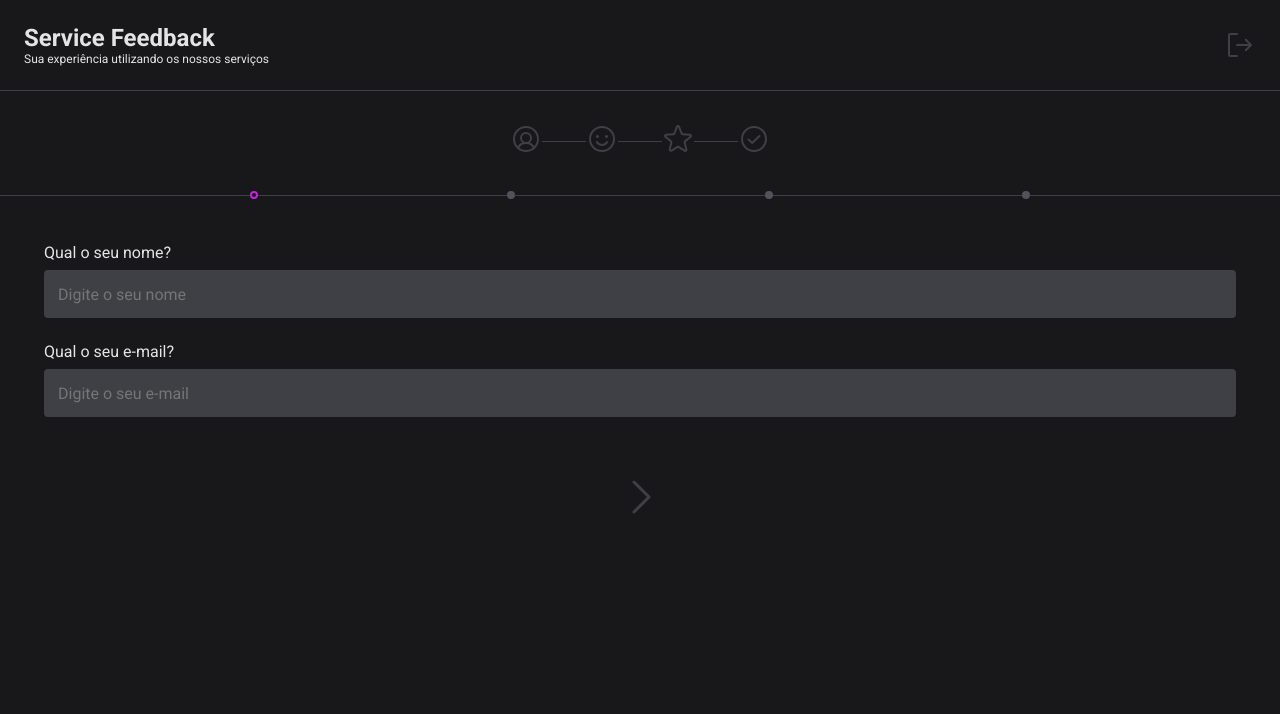
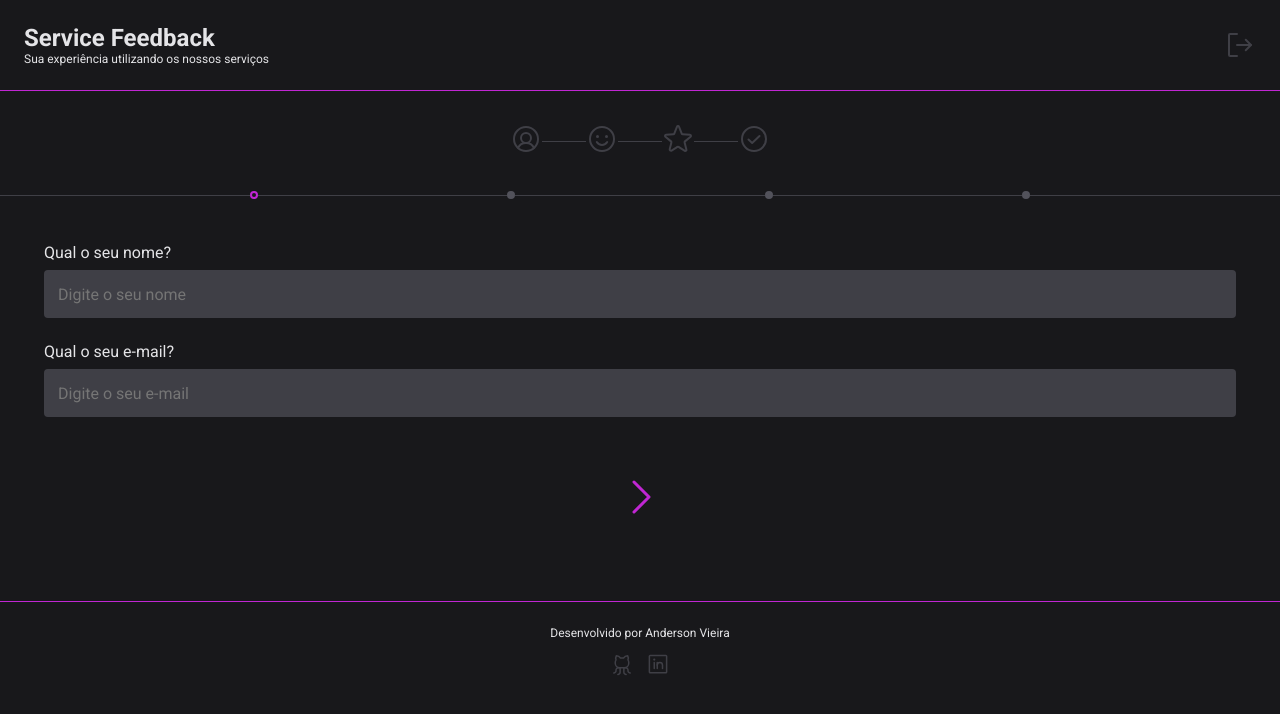
Before and after one commit to vieira-a/react-feedback-form, a React (Vite) app: page / in a window 1280 px wide. Shown: the top 714 px of the page. Built offline with nearby package versions, Linux system fonts and the light colour scheme.

Commit message:
feat: create component Footer

```diff
--- /dev/null
+++ b/src/components/Footer/Footer.jsx
@@ -0,0 +1,13 @@
+import * as S from './styles';
+
+export default function Footer () {
+  return (
+    <S.FooterSection>
+      <S.Text sm>Desenvolvido por Anderson Vieira</S.Text>
+      <S.SocialNetwork>
+        <S.IconGithub />
+        <S.IconLinkedin />
+      </S.SocialNetwork>
+    </S.FooterSection>
+  )
+}
--- /dev/null
+++ b/src/components/Footer/styles.jsx
@@ -0,0 +1,45 @@
+import styled from "styled-components";
+import { fs } from "../UI/Tipography";
+import { color } from "../UI/Colors";
+import {GithubLogo, LinkedinLogo} from 'phosphor-react';
+
+export const FooterSection = styled.footer`
+  display: flex;
+  flex-direction: column;
+  align-items: center;
+  justify-content: center;
+  padding-block: 24px;
+  border-top: 1px solid ${color.fuchsia['600']};
+  gap: 12px;
+`
+export const Text = styled.p`
+  font-size: ${props => props.sm ? fs.paragraph['sm'] : fs.paragraph['md']};
+  font-weight: ${props => props.bold ? 700 : props.semibold ? 500 : 400};
+  color: ${color.zinc['200']};
+`
+
+export const SocialNetwork = styled.section`
+  display: flex;
+  align-items: center;
+  gap: 12px;
+`
+
+export const IconGithub = styled(GithubLogo)`
+  cursor: pointer;
+  font-size: 24px;
+  color: ${color.zinc['700']};
+  &:hover{
+    transition: 0.7s;
+    color: ${color.fuchsia['600']};
+  }
+`
+
+export const IconLinkedin = styled(LinkedinLogo)`
+  cursor: pointer;
+  font-size: 24px;
+  color: ${color.zinc['700']};
+  &:hover{
+    transition: 0.7s;
+    color: ${color.fuchsia['600']};
+  }
+`
--- a/src/components/GlobalStyle.jsx
+++ b/src/components/GlobalStyle.jsx
@@ -20,7 +20,6 @@ export const GlobalStyle = createGlobalStyle`
     -moz-osx-font-smoothing: grayscale;
     -webkit-text-size-adjust: 100%;
     overflow-x: hidden;
-    overflow-y: hidden;
   }
   ul {
     list-style: none;
--- a/src/components/Header/styles.jsx
+++ b/src/components/Header/styles.jsx
@@ -5,12 +5,11 @@ import { SignOut, UserCircle, Smiley, Star, CheckCircle } from 'phosphor-react';
 
 
 export const Header = styled.header`
-  width: 100%;
   display: flex;
   align-items: center;
   justify-content: space-between;
   padding: 24px;
-  border-bottom: 1px solid ${color.zinc['700']}
+  border-bottom: 1px solid ${color.fuchsia['600']}
 `
 
 export const Heading = styled.p`
--- a/src/components/Pages/UserInfo/UserInfo.jsx
+++ b/src/components/Pages/UserInfo/UserInfo.jsx
@@ -1,5 +1,6 @@
 import * as S from './styles';
 import Header from "../../Header/Header";
+import Footer from '../../Footer/Footer';
 
 export default function UserInfo () {
   return (
@@ -18,6 +19,7 @@ export default function UserInfo () {
           <S.IconForward />
         </S.SectionController>
       </S.UserInfoMain>
+      <Footer />
     </>
   )
 }
--- a/src/components/Pages/UserInfo/styles.jsx
+++ b/src/components/Pages/UserInfo/styles.jsx
@@ -47,9 +47,9 @@ export const SectionController = styled.section`
 export const IconForward = styled(CaretRight)`
   cursor: pointer;
   font-size: 48px;
-  color: ${color.zinc['700']};
+  color: ${color.fuchsia['600']};
   &:hover{
     transition: 0.7s;
-    color: ${color.fuchsia['600']};
+    transform: scale(1.2);
   }
 `
--- a/src/components/UI/Colors.jsx
+++ b/src/components/UI/Colors.jsx
@@ -1,6 +1,7 @@
 export const color = {
     'zinc': {
         900: '#18181B',
+        800: '#27272A',
         700: '#3F3F46',
         600: '#52525B',
         400: '#A1A1AA',
```
Also changed, not shown: 1 other file (tests, documents, lock files or other folders).
